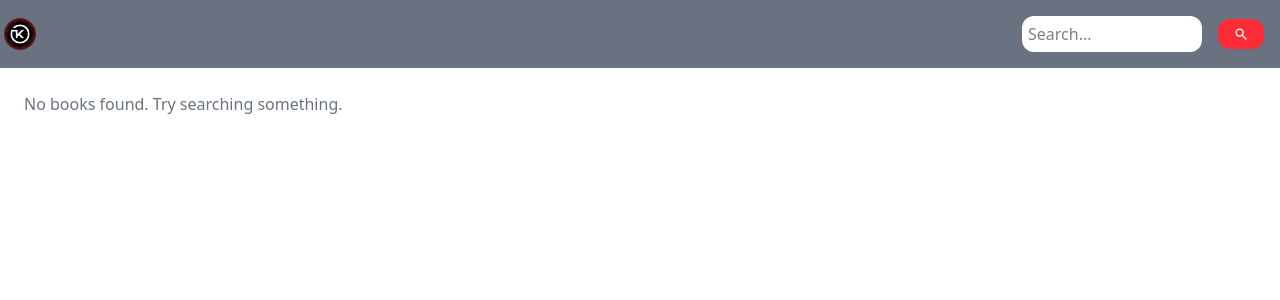
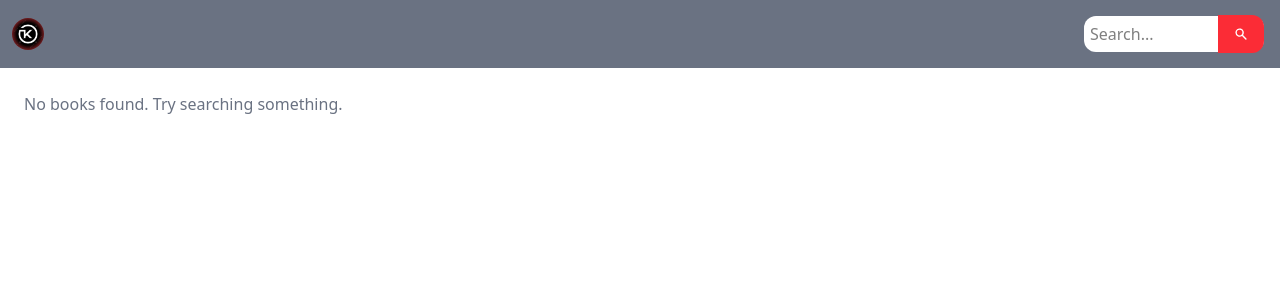
Before and after one commit to klejdig1/Libraries, a React (Vite) app: page / in a window 1280 px wide. Shown: the top 300 px of the page. Built offline with nearby package versions, Linux system fonts and the light colour scheme.

Commit message:
update navbar

```diff
--- a/src/pages/Navbar.jsx
+++ b/src/pages/Navbar.jsx
@@ -24,10 +24,10 @@ export default function Navbar() {
 
     return(
         <div className='bg-gray-500 pt-4 pb-4 flex justify-between items-center'>
-            <img className='w-8 h-8 rounded-[30px] ml-1' src='/logo.jpg' alt='logo'/>
-            <div className='flex items-center justify-end gap-4 px-4'>
-            <input className='p-1.5 w-45 rounded-xl bg-white border-none outline-none ring-0 focus:ring-0 focus:outline-none' placeholder='Search...' value={query} onKeyDown={event => {if (event.key === "Enter") handleSearch()}} onChange={event => setQuery(event.target.value)}/>
-            <button className='rounded-xl px-4 py-2 bg-red-500 text-white text-sm' onClick={handleSearch}><HiSearch/></button>
+            <img className='w-8 h-8 rounded-[30px] ml-3' src='/logo.jpg' alt='logo'/>
+            <div className='flex items-center justify-end px-4'>
+            <input className='p-1.5 w-45 rounded-xl  bg-white border-none outline-none ring-0 focus:ring-0 focus:outline-none' placeholder='Search...' value={query} onKeyDown={event => {if (event.key === "Enter") handleSearch()}} onChange={event => setQuery(event.target.value)}/>
+            <button className='rounded-r-xl px-4 r-16 py-3 absolute bg-red-500 text-white text-sm' onClick={handleSearch}><HiSearch/></button>
             </div>
             </div>
     )
```
